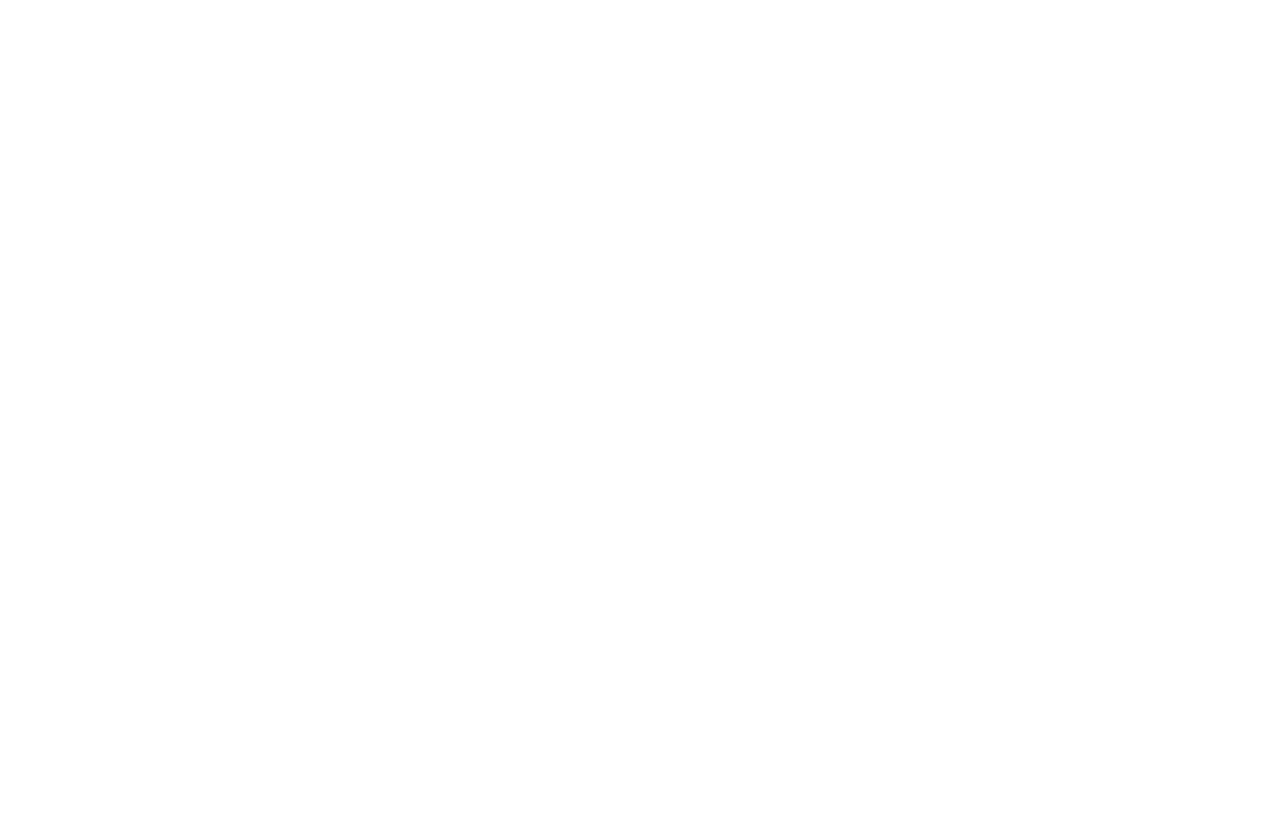
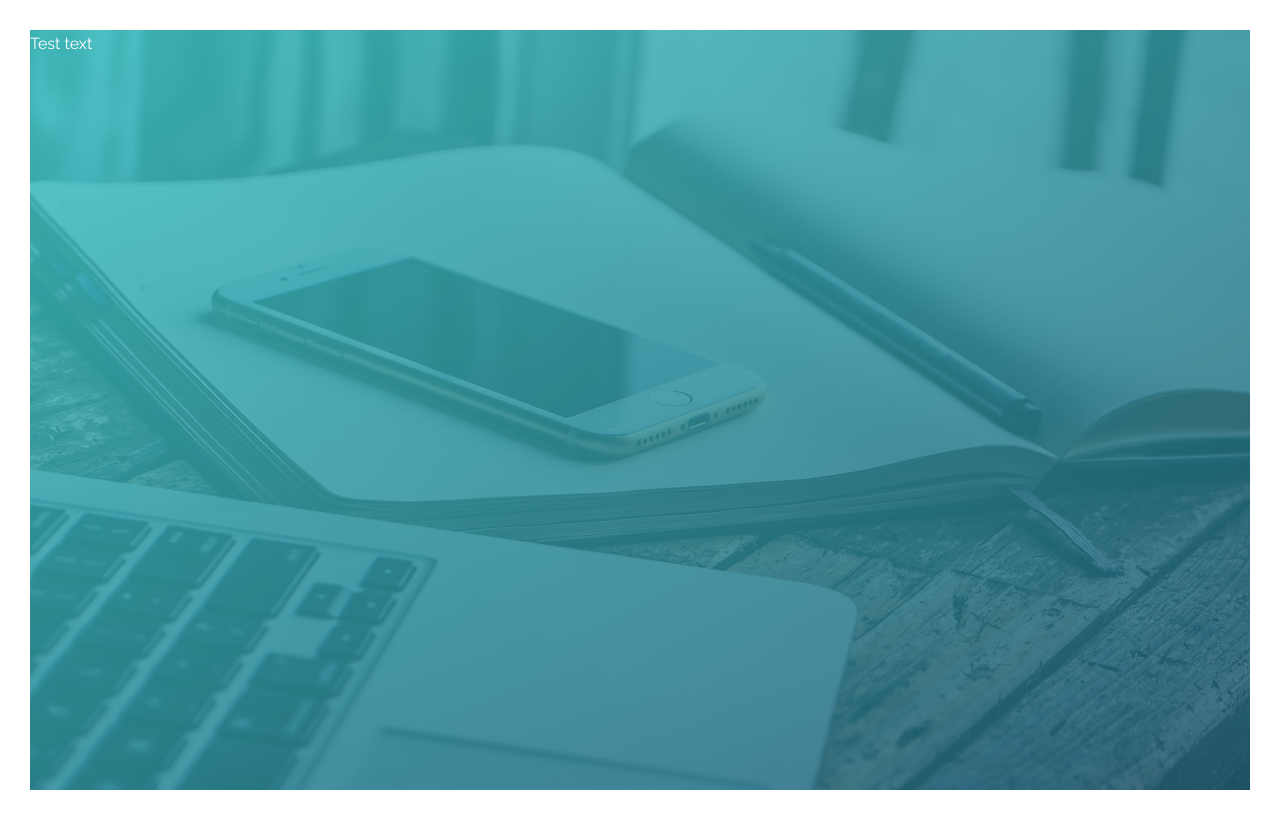
Before and after one commit to brigihorvath/AdvancedCSSPractice, a plain HTML site: page index.html in a window 1280 px wide. Drawn offline with Linux system fonts and the light colour scheme.

Commit message:
header background

```diff
--- a/css/styles.css
+++ b/css/styles.css
@@ -1 +1,30 @@
-ggjgjg
+
+* {
+	margin: 0;
+	padding: 0;
+	box-sizing: border-box;
+}
+
+/*it is a better practice to specify font related
+  things in the body, than in the universal selector*/
+
+body {
+	font-family: "Raleway", sans-serif;
+	font-weight: 400;
+	font-size: 16px;
+	line-height: 1.7;
+	color: #fff;
+	padding: 30px;
+
+}
+
+.header {
+	height: 95vh;
+	background: linear-gradient(
+		to right bottom,
+		rgba(57, 204, 204, 0.8),
+		rgba(20, 84, 109, 0.8)) ,
+	url(../img/business-hero.jpg)
+	top center/cover;
+	clip-path: polygon(x y, x y, x y);
+}
--- a/index.html
+++ b/index.html
@@ -0,0 +1,18 @@
+<!DOCTYPE html>
+<html lang="en">
+	<head>
+		<meta charset="UTF-8">
+		<meta name="viewport" content="width=device-width, initial-scale=1.0">
+		<link href="https://fonts.googleapis.com/css?family=Raleway:100,300,400,700,900" rel="stylesheet">
+		<link rel="stylesheet" href="css/styles.css">
+		<title>Advanced CSS Practice</title>
+	</head>
+
+	<body>
+		<header class="header">
+			Test text
+		</header>
+	</body>
+
+
+</html>
```
Also changed, not shown: img/business-hero.jpg (added), img/cup-of-coffee-hero.jpg (added).
